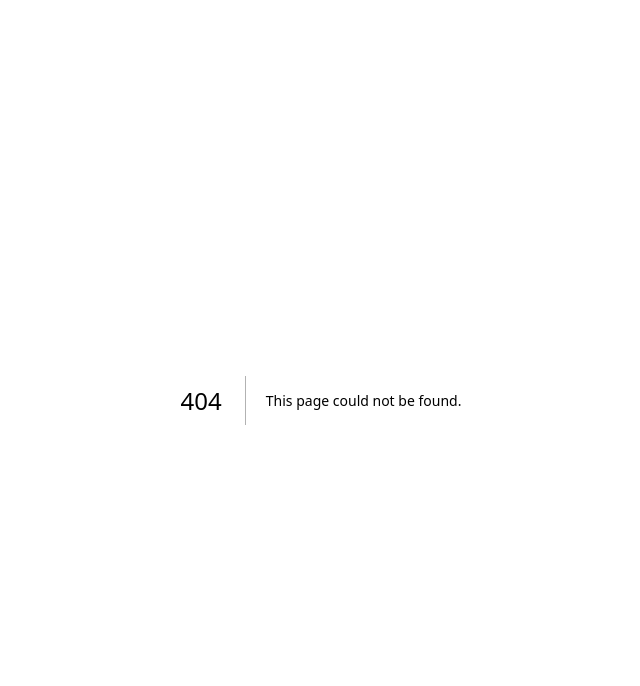
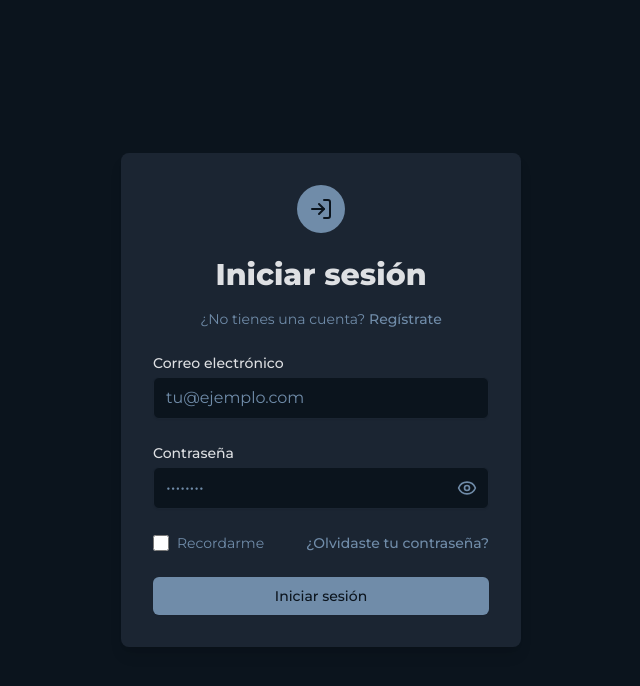
Before and after one commit to clikzz/Proyecto-ISW, a Next.js app in the folder frontend/: page /login in a window 1280 px wide. Before the commit this address had no page. Shown: the top 686 px of the page, without its empty margins (319-959 px from the left). Built offline with nearby package versions, Linux system fonts and the light colour scheme.

Commit message:
Refactor colors in globals.css and create login

```diff
--- a/frontend/src/app/globals.css
+++ b/frontend/src/app/globals.css
@@ -8,58 +8,27 @@ body {
 
 @layer base {
   :root {
-    --background: 0 0% 100%;
-    --foreground: 0 0% 3.9%;
-    --card: 0 0% 100%;
-    --card-foreground: 0 0% 3.9%;
-    --popover: 0 0% 100%;
-    --popover-foreground: 0 0% 3.9%;
-    --primary: 0 0% 9%;
-    --primary-foreground: 0 0% 98%;
-    --secondary: 0 0% 96.1%;
-    --secondary-foreground: 0 0% 9%;
-    --muted: 0 0% 96.1%;
-    --muted-foreground: 0 0% 45.1%;
-    --accent: 0 0% 96.1%;
-    --accent-foreground: 0 0% 9%;
-    --destructive: 0 84.2% 60.2%;
-    --destructive-foreground: 0 0% 98%;
-    --border: 0 0% 89.8%;
-    --input: 0 0% 89.8%;
-    --ring: 0 0% 3.9%;
-    --chart-1: 12 76% 61%;
-    --chart-2: 173 58% 39%;
-    --chart-3: 197 37% 24%;
-    --chart-4: 43 74% 66%;
-    --chart-5: 27 87% 67%;
+    --background: 211 44% 8%; /* Color: #0D1B2A */
+    --foreground: 220 8% 88%; /* Color: #E0E1DD */
+    --card: 213 30% 15%; /* Color: #1B263B */
+    --card-foreground: 220 8% 88%; /* Color: #E0E1DD */
+    --popover: 210 20% 40%; /* Color: #415A77 */
+    --popover-foreground: 220 8% 88%; /* Color: #E0E1DD */
+    --primary: 210 25% 55%; /* Color: #778DA9 */
+    --primary-foreground: 211 44% 8%; /* Color: #0D1B2A */
+    --secondary: 220 8% 88%; /* Color: #E0E1DD */
+    --secondary-foreground: 213 30% 15%; /* Color: #1B263B */
+    --muted: 213 30% 15%; /* Color: #1B263B */
+    --muted-foreground: 210 25% 55%; /* Color: #778DA9 */
+    --accent: 210 20% 40%; /* Color: #415A77 */
+    --accent-foreground: 220 8% 88%; /* Color: #E0E1DD */
+    --destructive: 0 84.2% 60.2%; /* Rojo */
+    --destructive-foreground: 220 8% 88%; /* Color: #E0E1DD */
+    --border: 210 25% 55%; /* Color: #778DA9 */
+    --input: 213 30% 15%; /* Color: #1B263B */
+    --ring: 210 20% 40%; /* Color: #415A77 */
     --radius: 0.5rem;
     --font-sans: var(--font-montserrat);
-  }
-  .dark {
-    --background: 0 0% 3.9%;
-    --foreground: 0 0% 98%;
-    --card: 0 0% 3.9%;
-    --card-foreground: 0 0% 98%;
-    --popover: 0 0% 3.9%;
-    --popover-foreground: 0 0% 98%;
-    --primary: 0 0% 98%;
-    --primary-foreground: 0 0% 9%;
-    --secondary: 0 0% 14.9%;
-    --secondary-foreground: 0 0% 98%;
-    --muted: 0 0% 14.9%;
-    --muted-foreground: 0 0% 63.9%;
-    --accent: 0 0% 14.9%;
-    --accent-foreground: 0 0% 98%;
-    --destructive: 0 62.8% 30.6%;
-    --destructive-foreground: 0 0% 98%;
-    --border: 0 0% 14.9%;
-    --input: 0 0% 14.9%;
-    --ring: 0 0% 83.1%;
-    --chart-1: 220 70% 50%;
-    --chart-2: 160 60% 45%;
-    --chart-3: 30 80% 55%;
-    --chart-4: 280 65% 60%;
-    --chart-5: 340 75% 55%;
   }
 }
 
--- /dev/null
+++ b/frontend/src/app/login/page.jsx
@@ -0,0 +1,109 @@
+'use client';
+
+import React, { useState } from 'react';
+import { Eye, EyeOff, LogIn } from 'lucide-react';
+import '../globals.css';
+
+export default function Login() {
+  const [showPassword, setShowPassword] = useState(false);
+
+  return (
+    <div className="min-h-screen flex items-center justify-center bg-background">
+      <div className="w-full max-w-md px-6">
+        <div className="bg-card p-8 rounded-lg shadow-lg">
+          <div className="flex justify-center mb-6">
+            <div className="w-12 h-12 bg-primary rounded-full flex items-center justify-center">
+              <LogIn className="h-6 w-6 text-primary-foreground" />
+            </div>
+          </div>
+          <h2 className="text-3xl font-extrabold text-center text-foreground mb-4">
+            Iniciar sesión
+          </h2>
+          <p className="text-sm text-center text-muted-foreground mb-6">
+            ¿No tienes una cuenta?{' '}
+            <a
+              href="#"
+              className="font-medium text-primary hover:text-accent-foreground transition duration-300"
+            >
+              Regístrate
+            </a>
+          </p>
+
+          <form className="space-y-6">
+            <div>
+              <label htmlFor="email" className="block text-sm font-medium text-foreground">
+                Correo electrónico
+              </label>
+              <input
+                id="email"
+                name="email"
+                type="email"
+                required
+                className="mt-1 appearance-none block w-full px-3 py-2 border border-input rounded-md shadow-sm bg-background text-foreground placeholder-muted-foreground focus:outline-none focus:ring-2 focus:ring-primary focus:border-primary transition duration-300"
+                placeholder="tu@ejemplo.com"
+              />
+            </div>
+
+            <div>
+              <label htmlFor="password" className="block text-sm font-medium text-foreground">
+                Contraseña
+              </label>
+              <div className="mt-1 relative">
+                <input
+                  id="password"
+                  name="password"
+                  type={showPassword ? 'text' : 'password'}
+                  required
+                  className="appearance-none block w-full px-3 py-2 border border-input rounded-md shadow-sm bg-background text-foreground placeholder-muted-foreground focus:outline-none focus:ring-2 focus:ring-primary focus:border-primary transition duration-300"
+                  placeholder="••••••••"
+                />
+                <button
+                  type="button"
+                  className="absolute inset-y-0 right-0 pr-3 flex items-center"
+                  onClick={() => setShowPassword(!showPassword)}
+                >
+                  {showPassword ? (
+                    <EyeOff className="h-5 w-5 text-muted-foreground" />
+                  ) : (
+                    <Eye className="h-5 w-5 text-muted-foreground" />
+                  )}
+                </button>
+              </div>
+            </div>
+
+            <div className="flex items-center justify-between">
+              <div className="flex items-center">
+                <input
+                  id="remember-me"
+                  name="remember-me"
+                  type="checkbox"
+                  className="h-4 w-4 text-primary focus:ring-primary border-input rounded bg-background"
+                />
+                <label htmlFor="remember-me" className="ml-2 text-sm text-muted-foreground">
+                  Recordarme
+                </label>
+              </div>
+              <div className="text-sm">
+                <a
+                  href="#"
+                  className="font-medium text-primary hover:text-accent-foreground transition duration-300"
+                >
+                  ¿Olvidaste tu contraseña?
+                </a>
+              </div>
+            </div>
+
+            <div>
+              <button
+                type="submit"
+                className="w-full py-2 px-4 border border-transparent rounded-md shadow-sm text-sm font-medium text-primary-foreground bg-primary hover:bg-accent focus:outline-none focus:ring-2 focus:ring-offset-2 focus:ring-primary transition duration-300"
+              >
+                Iniciar sesión
+              </button>
+            </div>
+          </form>
+        </div>
+      </div>
+    </div>
+  );
+}
```
Also changed, not shown: frontend/tsconfig.json (deleted, +0 -35 lines).
